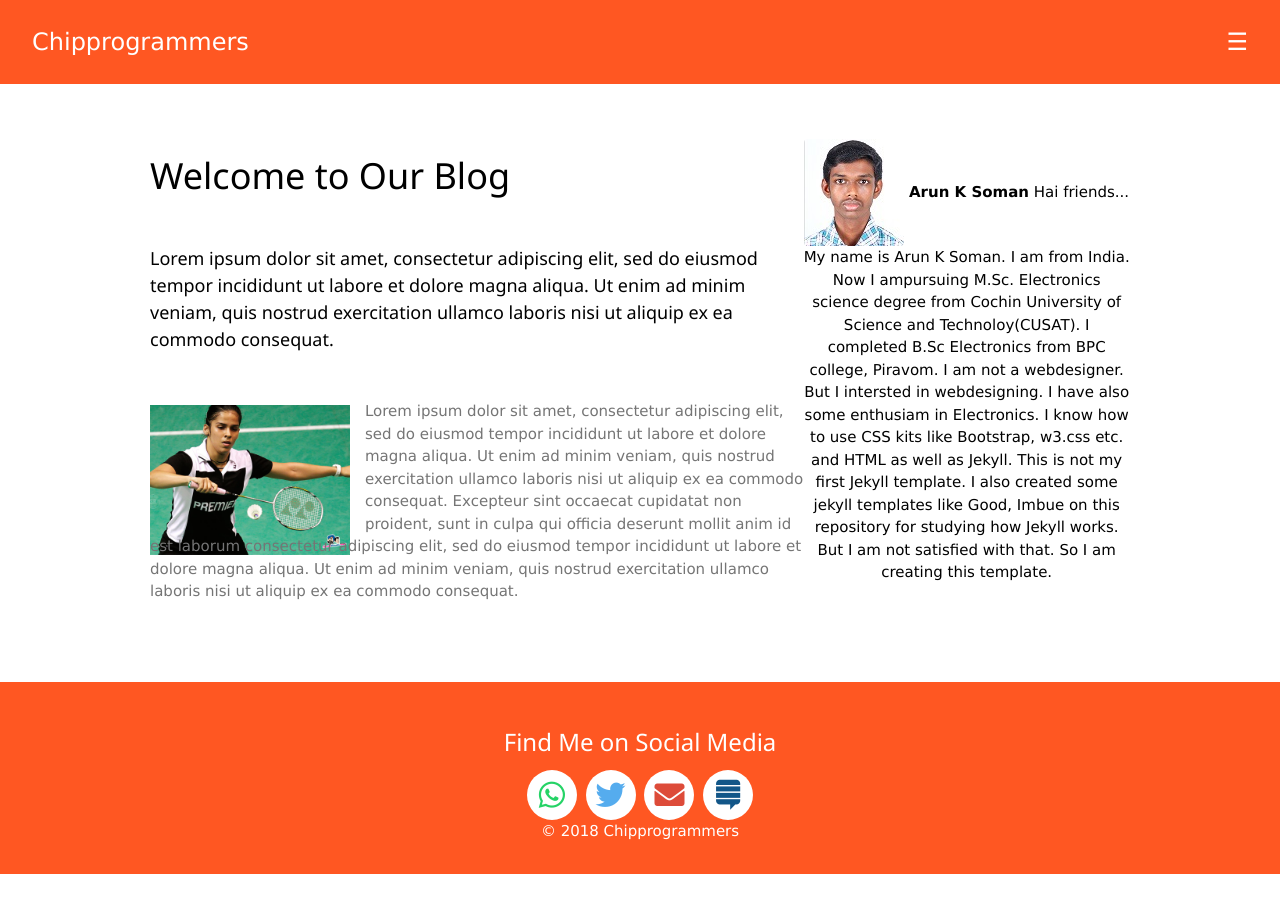
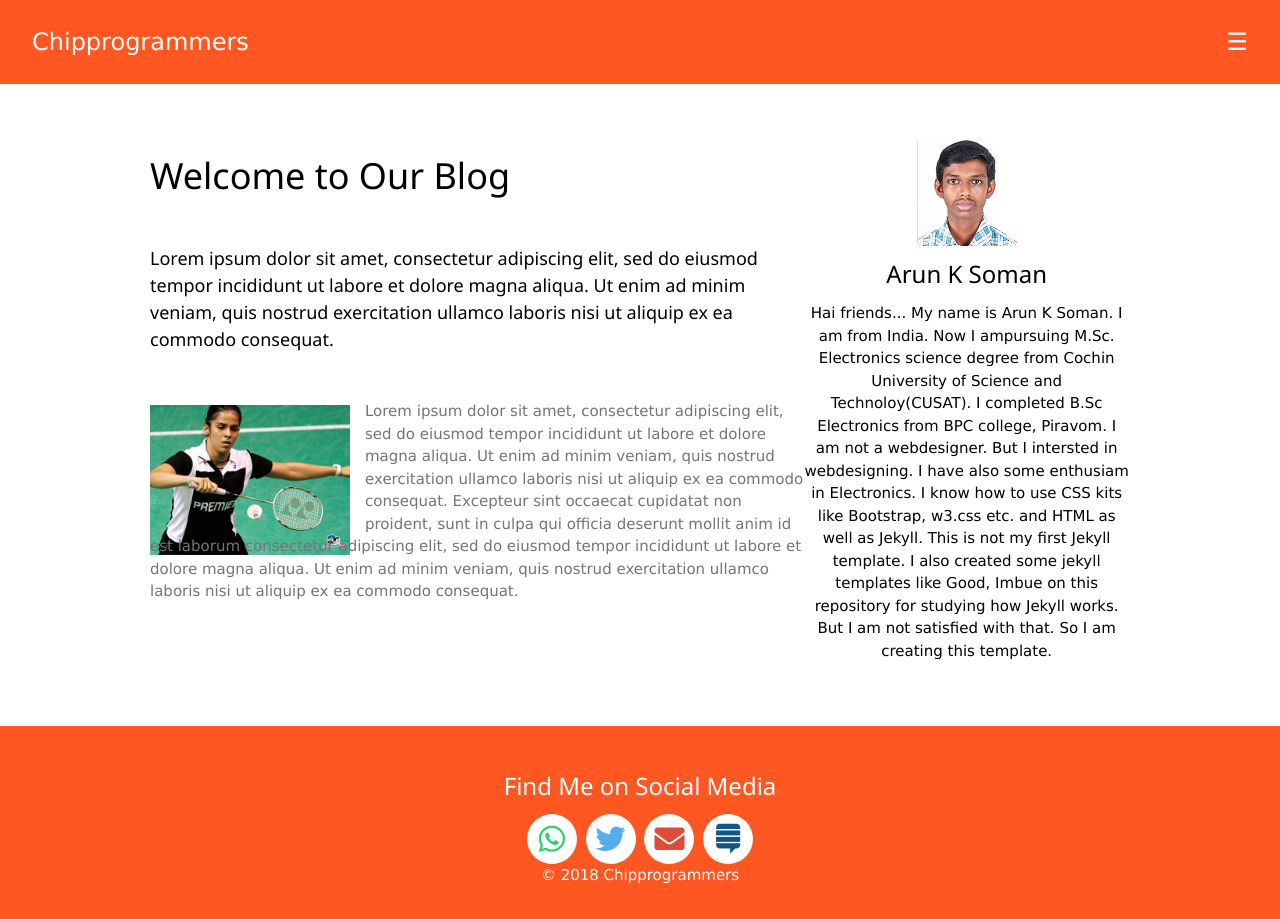
Before and after one commit to techiworld/techiworld.github.io, a Jekyll site: the page built from index.md, in a window 1280 px wide. Built offline with Jekyll 4.4.1, drawn with Linux system fonts in a browser that asks for light colours.

Commit message:
Update about_me.html

```diff
--- a/_includes/about_me.html
+++ b/_includes/about_me.html
@@ -1,3 +1,3 @@
-<img src="{{ site.baseurl }}/static/IMG/arun.jpg" class="w3-round">
-<b>Arun K Soman</b>
+<img src="{{ site.baseurl }}/static/IMG/Arun.jpg" class="w3-round">
+<H3>Arun K Soman</h3>
 Hai friends... My name is Arun K Soman. I am from India. Now I ampursuing M.Sc. Electronics science degree from Cochin University of Science and Technoloy(CUSAT). I completed B.Sc Electronics from BPC college, Piravom. I am not a webdesigner. But I intersted in webdesigning. I have also some enthusiam in Electronics. I know how to use CSS kits like Bootstrap, w3.css etc. and HTML as well as Jekyll. This is not my first Jekyll template. I also created some jekyll templates like Good, Imbue on this repository for studying how Jekyll works. But I am not satisfied with that. So I am creating this template.
```
